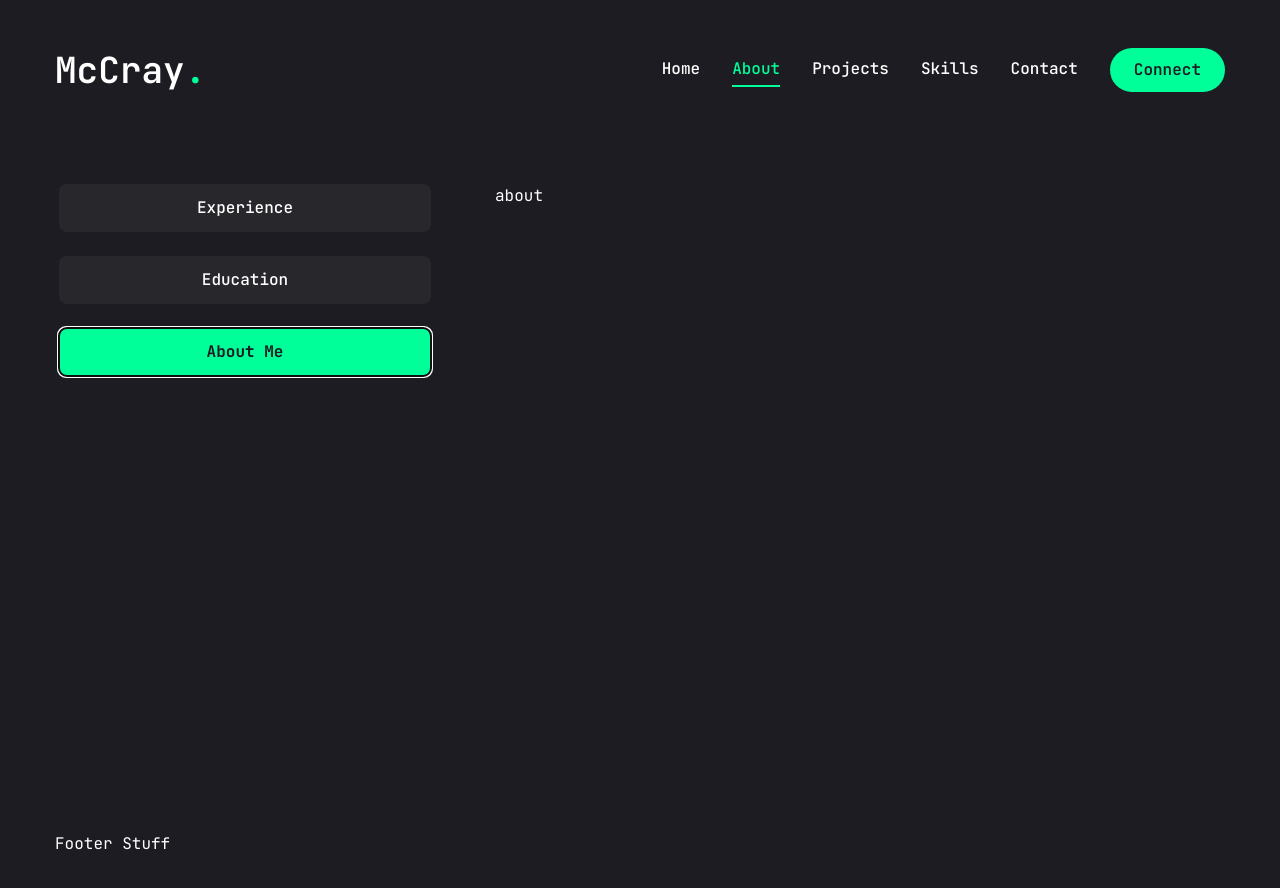
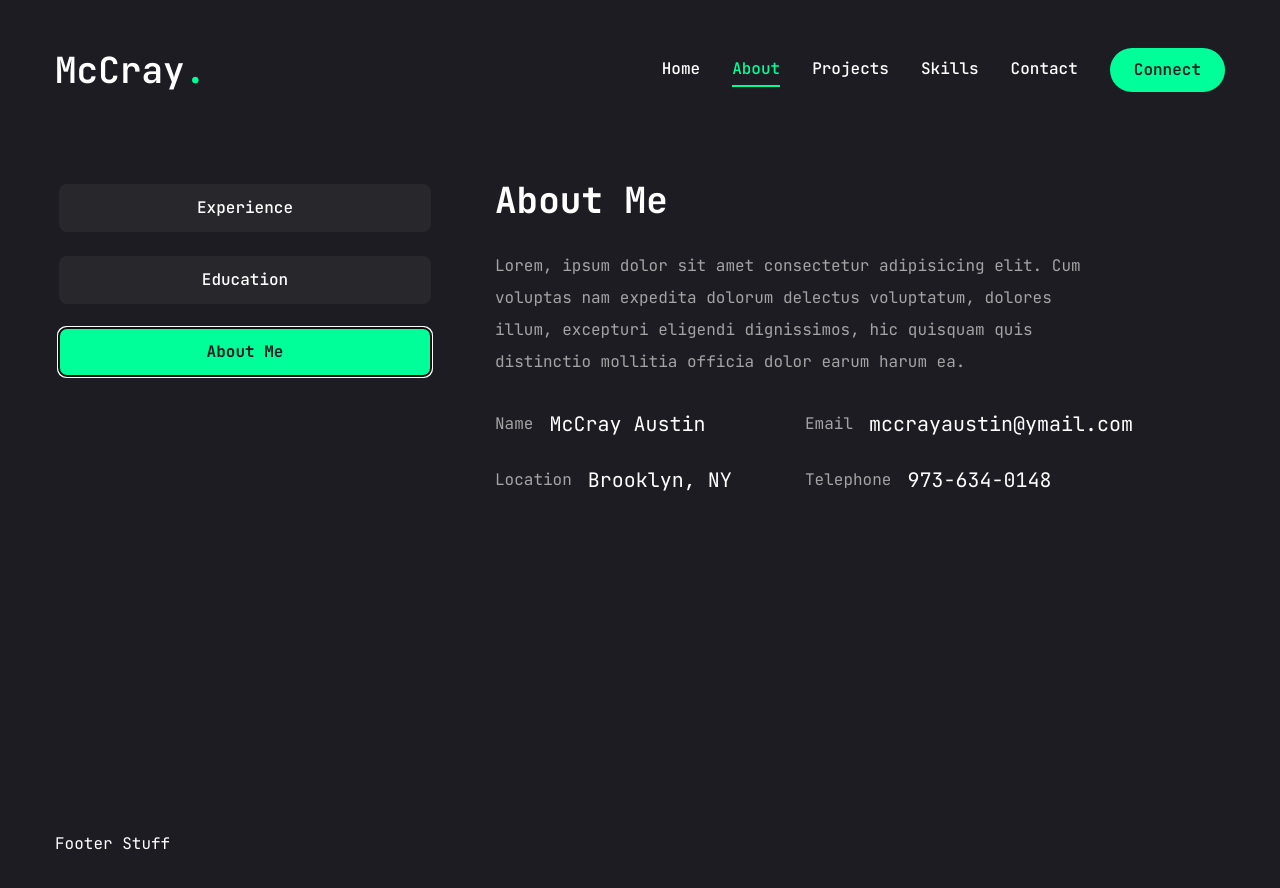
Before and after one commit to mmaustin/mccray-portfolio, a Next.js app in the folder next-portfolio/: page /about in a window 1280 px wide. Both pictures are taken after a click on the tab "About Me". Shown: the top 888 px of the page. Built offline with nearby package versions, Linux system fonts and the light colour scheme.

Commit message:
Styled the about me section of the about page

```diff
--- a/next-portfolio/app/about/page.jsx
+++ b/next-portfolio/app/about/page.jsx
@@ -18,12 +18,12 @@
       fieldValue: "McCray Austin"
     },
     {
+      fieldName: "Email",
+      fieldValue: "mccrayaustin@ymail.com"
+    },
+    {
       fieldName: "Location",
       fieldValue: "Brooklyn, NY"
-    },
-    {
-      fieldName: "Email",
-      fieldValue: "mccrayaustin@ymail.com"
     },
     {
       fieldName: "Telephone",
@@ -149,7 +149,23 @@
             </TabsContent>
 
             <TabsContent value="about" className="w-full">
-              about
+              <div className="flex flex-col gap-[30px]">
+                <h3 className="text-4xl font-bold">{about.title}</h3>
+                <p className="max-w-[600px] text-white/60 mx-auto xl:mx-0">
+                  {about.description}
+                </p>
+                <ul className="grid grid-cols-1 xl:grid-cols-2 gap-y-6 max-w-[620px] mx-auto xl:mx-0">
+                  {about.info.map((item, i) => {
+                    return (
+                      <li key={i} className="flex items-center justify-center xl:justify-start gap-4">
+                        <span className="text-white/60">{item.fieldName}</span>
+                        <span className="text-xl">{item.fieldValue}</span>
+
+                      </li>
+                    )
+                  })}
+                </ul>
+              </div>
             </TabsContent>
           </div>
         </Tabs>
```
